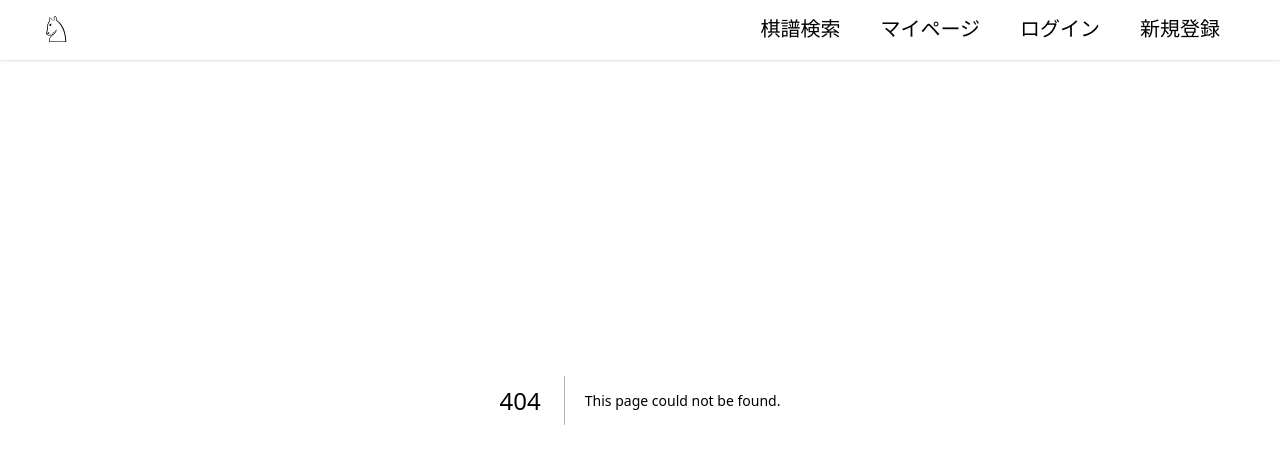
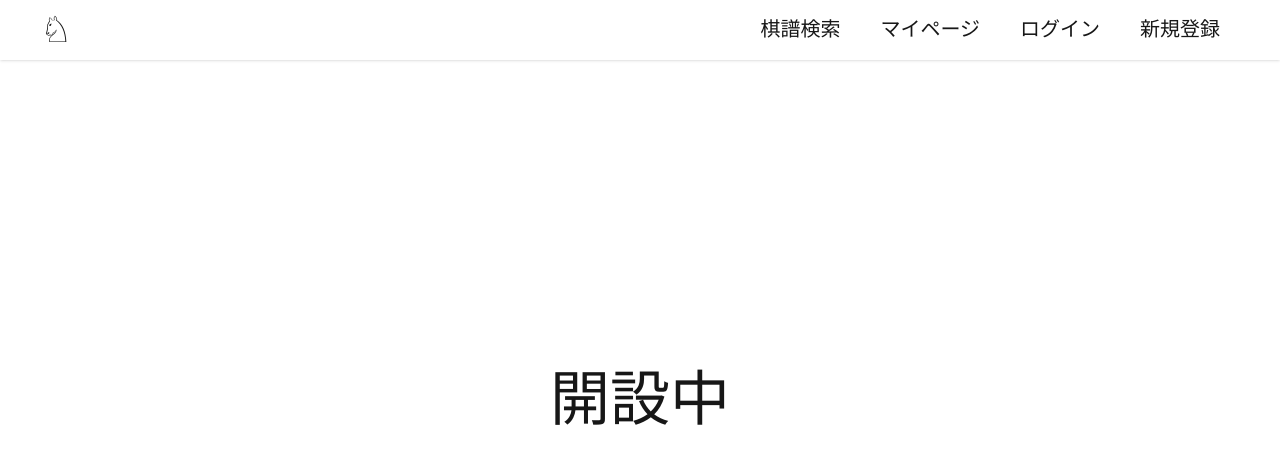
Before and after one commit to kkkk-ui/Game_Record_Web, a Next.js app in the folder game-record-app/: page /mypage in a window 1280 px wide. Before the commit this address had no page. Shown: the top 464 px of the page. Built offline with nearby package versions, Linux system fonts and the light colour scheme.

Commit message:
feat:ページだけ作成

```diff
--- a/game-record-app/app/components/BoardsPage.tsx
+++ b/game-record-app/app/components/BoardsPage.tsx
@@ -17,7 +17,7 @@ export const BoardsPage = () => {
   }
 
   return (
-    <div className="min-h-screen">
+    <div className="min-h-screen" style={{fontFamily: "serif"}}>
       <div className="p-8 pt-40 flex flex-col items-center justify-center">
         <h1 className="text-xl font-bold">棋譜表示</h1>
         <p>棋譜ID：{boardId}</p>
--- a/game-record-app/app/components/GameRecord.tsx
+++ b/game-record-app/app/components/GameRecord.tsx
@@ -17,7 +17,7 @@ export const GameRecord = () => {
     return(
         <div className="relative">
             <div className="absolute top-20 left-1/2 -translate-x-1/2 flex flex-col items-center">
-                <p className="p-3 text-2xl md:text-3xl">
+                <p className="p-3 text-2xl md:text-3xl" style={{fontFamily: "serif"}}>
                     棋譜検索
                 </p>
                 <form onSubmit={handleSearch}>
--- a/game-record-app/app/components/Header.tsx
+++ b/game-record-app/app/components/Header.tsx
@@ -10,9 +10,16 @@ type NavItem = {
 const NAV_ITEMS: NavItem[] = [
   { href: "/search", label: "棋譜検索"},
   { href: "/mypage", label: "マイページ"},
-  { href: "/auth/login", label: "ログイン"},
-  { href: "/auth/signup", label: "新規登録"}
+  { href: "/mypage", label: "ログイン"},
+  { href: "/mypage", label: "新規登録"}
 ]
+
+// const NAV_ITEMS: NavItem[] = [
+//   { href: "/search", label: "棋譜検索"},
+//   { href: "/mypage", label: "マイページ"},
+//   { href: "/auth/login", label: "ログイン"},
+//   { href: "/auth/signup", label: "新規登録"}
+// ]
 
 const NAV_style = "mx-5 text-xl text-center border-b-2 border-transparent hover:border-indigo-500 transition duration-300 ease-in-out"
 
--- /dev/null
+++ b/game-record-app/app/mypage/page.tsx
@@ -0,0 +1,10 @@
+export const mypage = () => {
+    return(
+        <div className="min-h-screen flex items-center justify-center" style={{fontFamily: "serif"}}>
+            <p className="text-6xl">開設中</p>
+
+        </div>
+    );
+}
+
+export default mypage;
```
